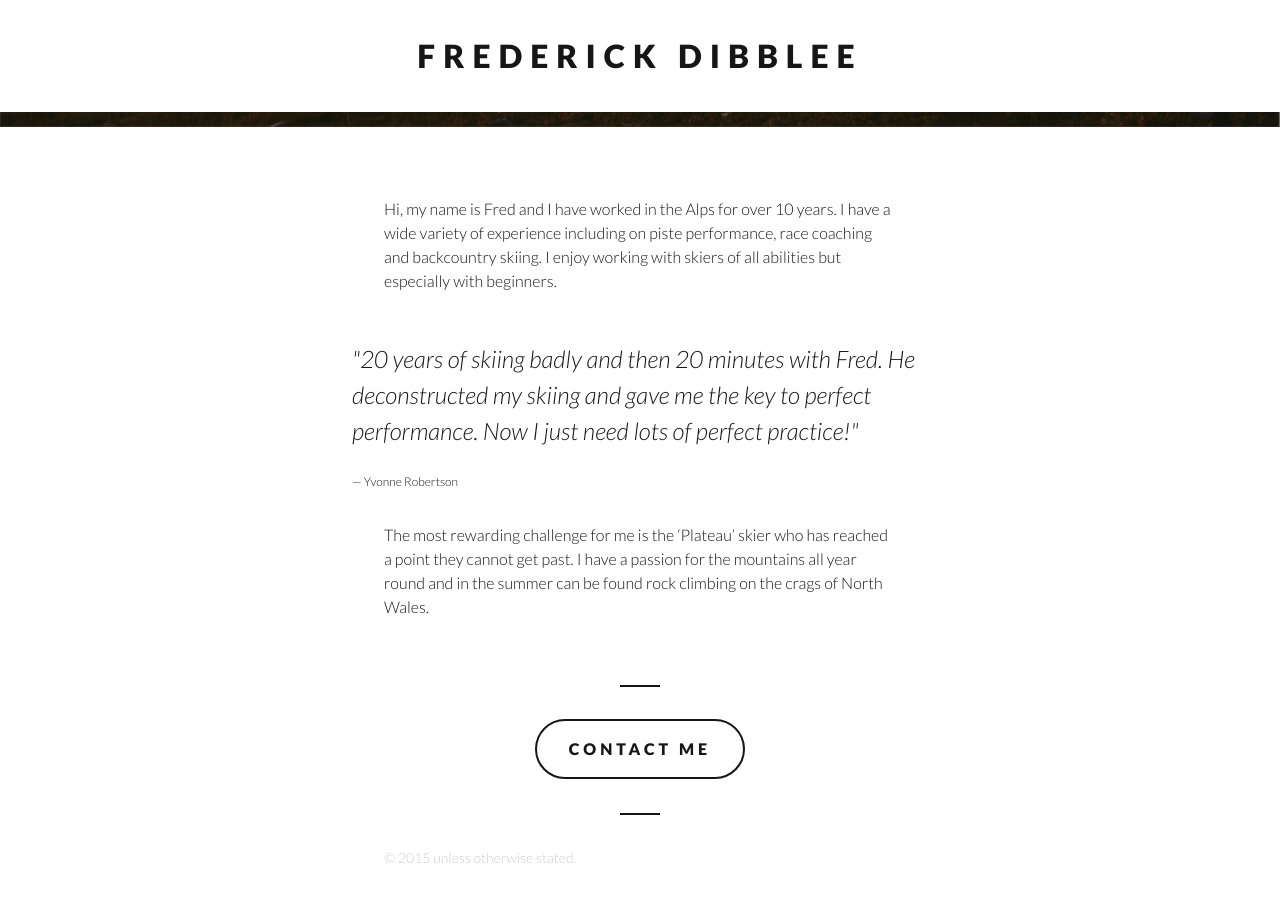
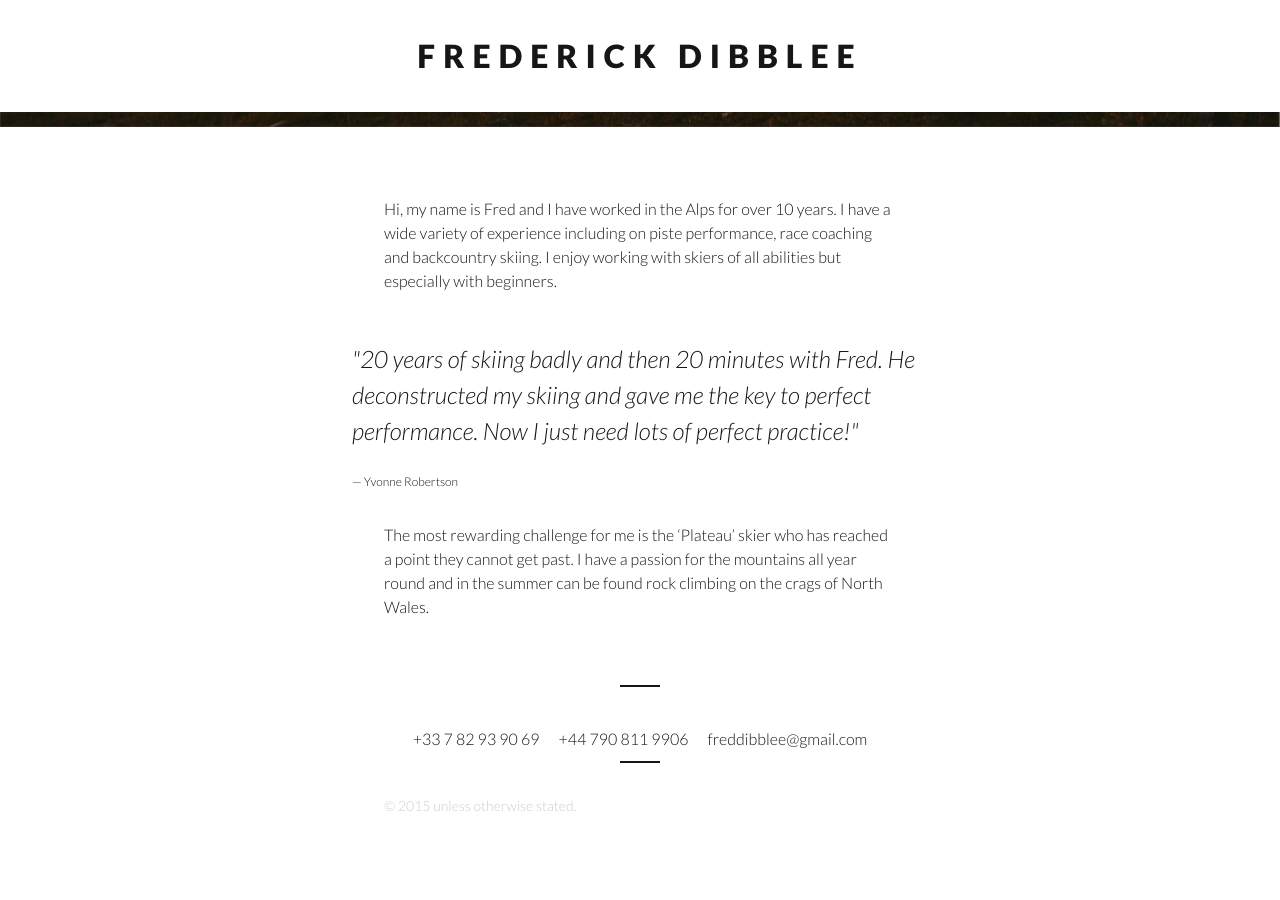
Before and after one commit to fdskiing/fdskiing.github.io, a Jekyll site: the page built from index.md, in a window 1280 px wide and 900 px high, scrolled down 1320 px. Built offline with Jekyll 4.4.1, drawn with Linux system fonts in a browser that asks for light colours; nearby versions of some CDN libraries; Markdown is read by kramdown in place of the engine named in the settings; after the commit the page ends 2168 px from its top, so only the background shows below that.

Commit message:
Update footer.html

```diff
--- a/_includes/footer.html
+++ b/_includes/footer.html
@@ -2,12 +2,13 @@
 
 	<hr>
 
-	{% for item in page.social %}
-	{% if item.type == 'email' %}
-	<a href="mailto:{{ item.url }}" class="btn">Contact me</a>
+	<ul class="social">
+		<li>+33 7 82 93 90 69</li>
+		<li>+44 790 811 9906</li>
+		<li>freddibblee@gmail.com</li>
+	</ul>
+
 	<hr>
-	{% endif %}
-	{% endfor %}
 
 	{% if page.footer %}
 	<p>{{ page.footer }}</p>
```
